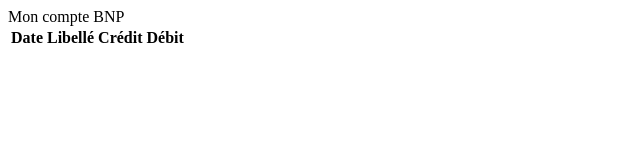
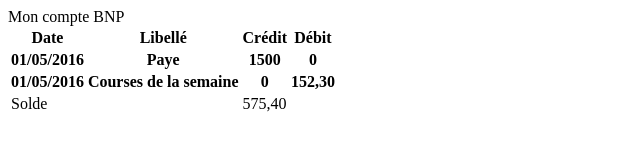
Before and after one commit to TristanDCP/Exercice5HTML, a plain HTML site: page 5.html in a window 1280 px wide. Shown: the whole page, without its empty margins (0-640 px from the left). Drawn offline with Linux system fonts and the light colour scheme.

Commit message:
Ajout de la seconde ligne et mise au clair du code

```diff
--- a/5.html
+++ b/5.html
@@ -13,10 +13,30 @@
                     <th>Libellé</th>
                     <th>Crédit</th>
                     <th>Débit</th>
-                </thead>
                 </tr>
-            <tbody></tbody>
-            <tfoot></tfoot>
+            </thead>
+            <tfoot>
+                <tr>
+                   <td colspan="2">Solde</td>
+                   <td colspan="2">575,40</td>
+                </tr>
+
+            </tfoot>
+            <tbody>
+                <tr>
+                    <th>01/05/2016</th>
+                    <th>Paye</th>
+                    <th>1500</th>
+                    <th>0</th>
+                </tr>
+                <tr>
+                    <th>01/05/2016</th>
+                    <th>Courses de la semaine</th>
+                    <th>0</th>
+                    <th>152,30</th>
+                </tr>
+
+            </tbody>
 
 
         </table>
```
